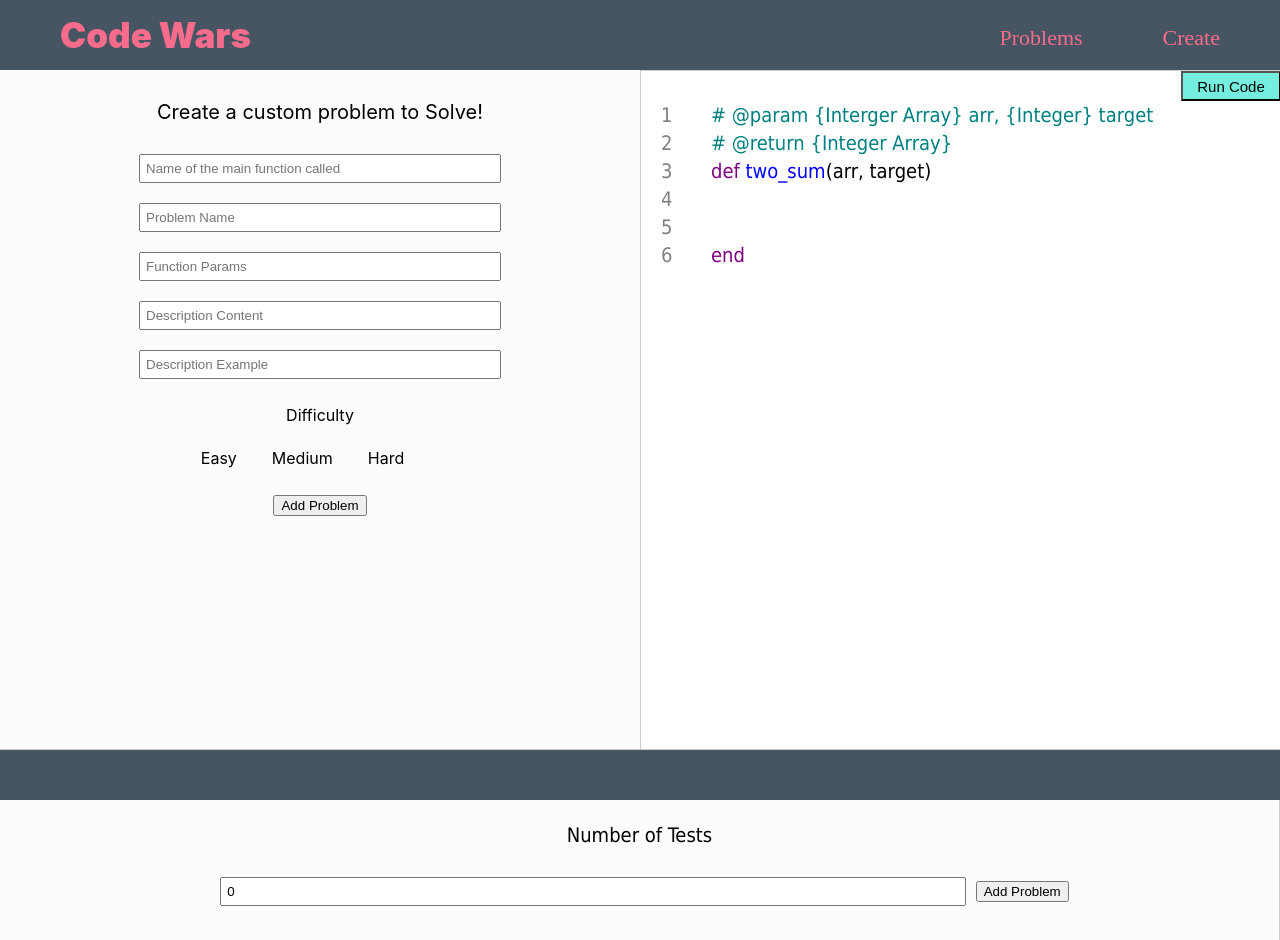
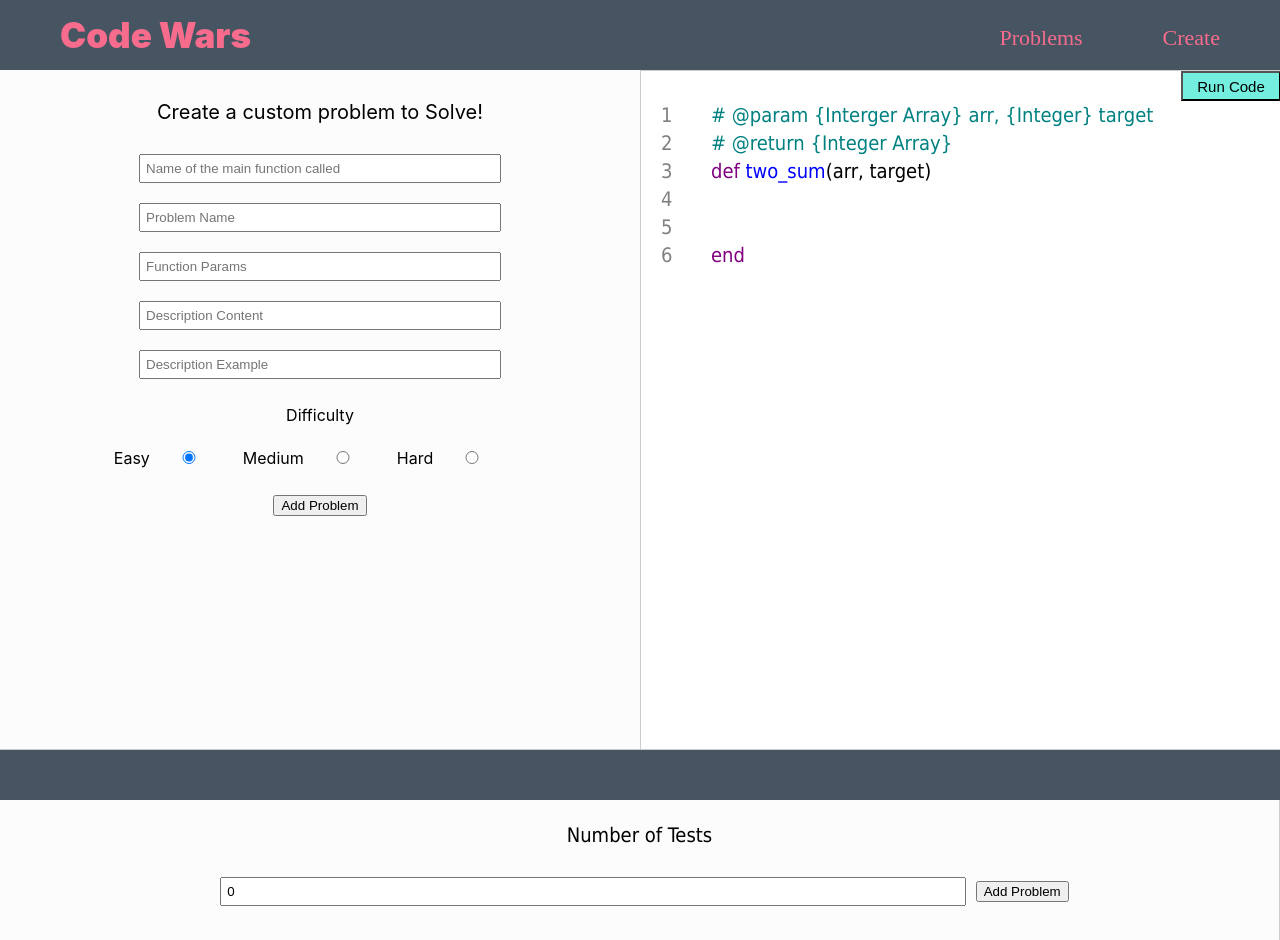
Before and after one commit to bmartinson5/ruby-IDE, a React (Create React App) app: page / in a window 1280 px wide. Shown: the top 940 px of the page. Built offline with nearby package versions, Linux system fonts and the light colour scheme; no server answers.

Commit message:
Fixed the radio button css bug

```diff
--- a/src/components/CreateProblem.js
+++ b/src/components/CreateProblem.js
@@ -1,6 +1,5 @@
 import React, {Component} from 'react';
 import '../css/ProblemForm.css';
-import Grid from '@material-ui/core/Grid';
 
 export default class CreateProblem extends Component {
   constructor(props){
@@ -21,7 +20,9 @@
   }
 
   handleChange = (evt) => {
-    this.setState({[evt.target.name]: evt.target.value });
+    this.setState({
+      [evt.target.name]: evt.target.value,
+    });
   }
 
   changeNumberOfTests = (newNum) => {
@@ -41,6 +42,10 @@
     )
   }
 
+  handleRadioChange = () => {
+    console.log('here');
+  }
+
   render(){
 
     return (
@@ -52,10 +57,10 @@
         <input type="text" value={this.state.descriptionContent} name="descriptionContent" onChange={this.handleChange} placeholder="Description Content"/><br/>
         <input type="text" value={this.state.descriptionExample} name="descriptionExample" onChange={this.handleChange} placeholder="Description Example"/><br/>
 
-        <p>Difficulty</p>
-        Easy<input type="radio" name="difficulty" value="Easy" checked={this.state.difficulty === 'Easy'} onChange={this.handleChange} />
+      <p>Difficulty</p>
+      Easy<input type="radio" name="difficulty" value="Easy"  checked={this.state.difficulty === 'Easy'}  onChange={this.handleChange} />
       Medium<input type="radio" name="difficulty" value="Medium" checked={this.state.difficulty === 'Medium'} onChange={this.handleChange} />
-    Hard<input type="radio" name="difficulty" value="Hard" checked={this.state.difficulty === 'Hard'} onChange={this.handleChange} />
+      Hard<input type="radio" name="difficulty" value="Hard" checked={this.state.difficulty === 'Hard'} onChange={this.handleChange} />
         <br/>
         <br/>
 
--- a/src/css/ProblemForm.css
+++ b/src/css/ProblemForm.css
@@ -10,9 +10,8 @@
 }
 
 .problem-form-container input[type="radio"]{
-  width: 0%;
+  width: 10%;
   margin-right: 25px;
-  transform: translate(-50%, 0%);
 }
 
 #form-title {
```
Also changed, not shown: 2 other files (tests, documents, lock files or other folders).
